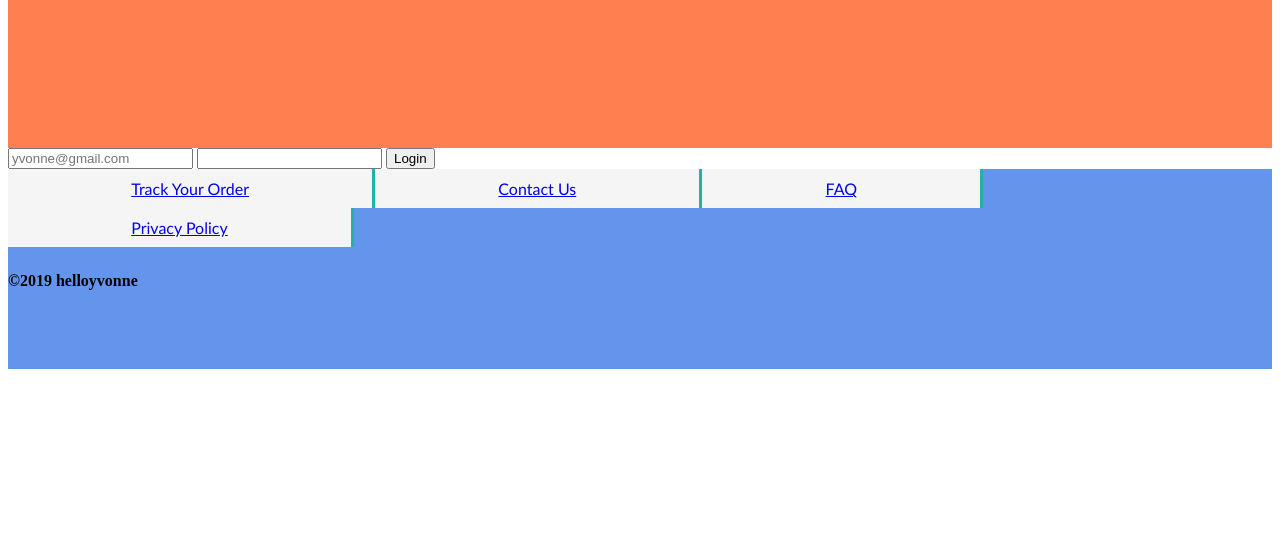
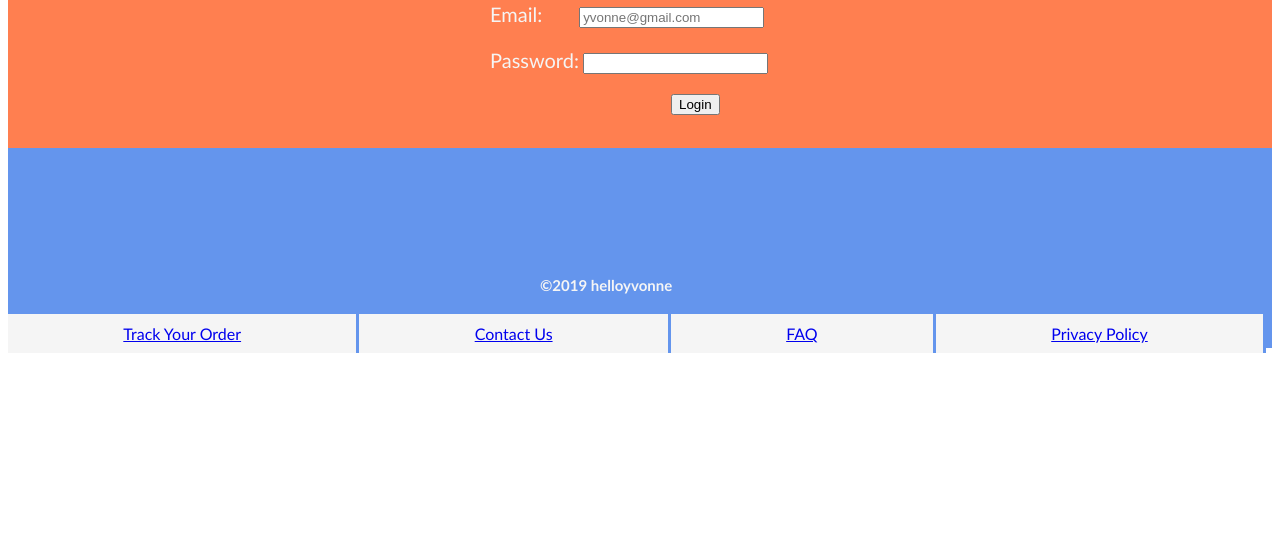
Before and after one commit to yvonneivon/diy-html-css, a plain HTML site: page index.html in a window 1280 px wide. Shown: the part 260-800 px from the top of the page. Drawn offline with Linux system fonts and the light colour scheme.

Commit message:
Update 6/11/2019

```diff
--- a/CSS/footer.css
+++ b/CSS/footer.css
@@ -1,21 +1,30 @@
-#footer{
+#footer {
     width: 100%;
     height: 200px;
     background-color: cornflowerblue;
 }
-.footer1{
-    padding: 10px 100px;
+
+.footer1 {
+    padding: 10px 115.3px;
     background-color: whitesmoke;
     float: left;
     list-style: none;
-    border-right: 3px solid lightseagreen;
+    border-right: 3px solid cornflowerblue;
     font-family: Trebuchet MS;
+}
 
-    }
-#footer2{
+#footer2 {
+    overflow: hidden;
+    display: inline-block;
+    width: 100%;
     margin: 0;
     padding: 0;
-    overflow: hidden;
+}
 
-    display: inline-block;
-    width: 100%;
+#teksfooter {
+    font-family: Trebuchet MS;
+    font-size: 15px;
+    color: whitesmoke;
+    width: 200px;
+    margin: auto;
+}
--- a/CSS/header.css
+++ b/CSS/header.css
@@ -1,17 +1,18 @@
-#header{
+#header {
     width: 100%;
     height: 200px;
     background-color: lightseagreen;
-    }
-.navbar1{
+}
+
+.navbar1 {
     padding: 10px 123.2px;
     background-color: whitesmoke;
     float: left;
     list-style: none;
     border-right: 3px solid lightseagreen;
+}
 
-    }
-#navbar2{
+#navbar2 {
     margin: 0;
     padding: 0;
     overflow: hidden;
@@ -19,10 +20,10 @@
     display: inline-block;
     width: 100%;
 }
-#tekslogo{
-    padding-left: 500px;
-    padding-top: 50px;
-    padding-bottom: 50px;
+
+#tekslogo {
+    width: 200px;
+    margin: auto;
     font-family: Trebuchet MS;
     color: whitesmoke;
     font-size: 25px;
--- a/CSS/main.css
+++ b/CSS/main.css
@@ -1,5 +1,33 @@
-#main{
+#main {
     width: 100%;
     height: 200px;
     background-color: coral;
 }
+
+.label {
+    font-family: Trebuchet MS;
+    font-size: 20px;
+    width: 50px;
+    margin: auto;
+    color: whitesmoke;
+}
+
+#kotakform {
+    width: 300px;
+    height: 100px;
+    margin: auto;
+    background-color: none;
+}
+
+.kotakform2 {
+    display: inline-block;
+    margin-bottom: 20px;
+}
+
+.geserform {
+    margin-left: 33px;
+}
+
+#tombolsubmit {
+    margin-left: 181px;
+}
--- a/index.html
+++ b/index.html
@@ -1,11 +1,13 @@
 <!DOCTYPE html>
 <html>
+
 <head>
     <title>Shahlyla & Co. Member Login</title>
     <link href="CSS/footer.css" rel="stylesheet" type="text/css">
     <link href="CSS/header.css" rel="stylesheet" type="text/css">
     <link href="CSS/main.css" rel="stylesheet" type="text/css">
 </head>
+
 <body>
 
     <!--INI BAGIAN HEADER DARI WEBSITE-->
@@ -21,45 +23,56 @@
 
             <div id="tekslogo">
                 <h1>Shahlyla & Co.</h1>
-
             </div>
         </div>
     </div>
 
+    <!--INI BAGIAN UTAMA DARI WEBSITE-->
+    <div id="main">
+        </br>
+        </br>
+        <div id="kotakform">
+            <form method="GET" action=".">
+                </br>
+                <div class="kotakform2">
+                    <label class="label" for="email">Email:</label>
+                    <input class="geserform" name="email" type="email" placeholder="yvonne@gmail.com">
+                </div>
 
-
-
-
-        <!--INI BAGIAN UTAMA DARI WEBSITE-->
-        <div id="main"></div>
-        <form method="GET" action=".">
-        <input name="email" type="email" placeholder="yvonne@gmail.com">
-        <input name="password" type="password" minlength="6">
+                <div class="kotakform2">
+                    <label class="label" for="password">Password:</label>
+                    <input name="password" type="password" minlength="6" requi>
+                </div>
+                <div id="tombolsubmit">
                     <input type="submit" value="Login">
+                </div>
+        </div>
 
         </form>
     </div>
 
-
-
-
-
-
     <!--INI BAGIAN FOOTER DARI WEBSITE-->
     <div id="footer">
 
-        <div>
-        <ul id="navbar2">
-            <li class="navbar1"><a href="#trackyourorder">Track Your Order</a></li>
-            <li class="navbar1"><a href="#contactus">Contact Us</a></li>
-            <li class="navbar1"><a href="#FAQ">FAQ</a></li>
-            <li class="navbar1"><a href="privacypolicy">Privacy Policy</a></li>
-        </ul>
+        <div id="teksfooter">
+            </br>
+            </br>
+            </br>
+            </br>
+            </br>
+            </br>
 
-        <div>
             <h4>&copy;2019 helloyvonne</h4>
         </div>
+        <div>
+            <ul id="footer2">
+                <li class="footer1"><a href="#trackyourorder">Track Your Order</a></li>
+                <li class="footer1"><a href="#contactus">Contact Us</a></li>
+                <li class="footer1"><a href="#FAQ">FAQ</a></li>
+                <li class="footer1"><a href="privacypolicy">Privacy Policy</a></li>
+            </ul>
         </div>
     </div>
 </body>
+
 </html>
```
Lines whose indentation alone changed are shown as unchanged.
